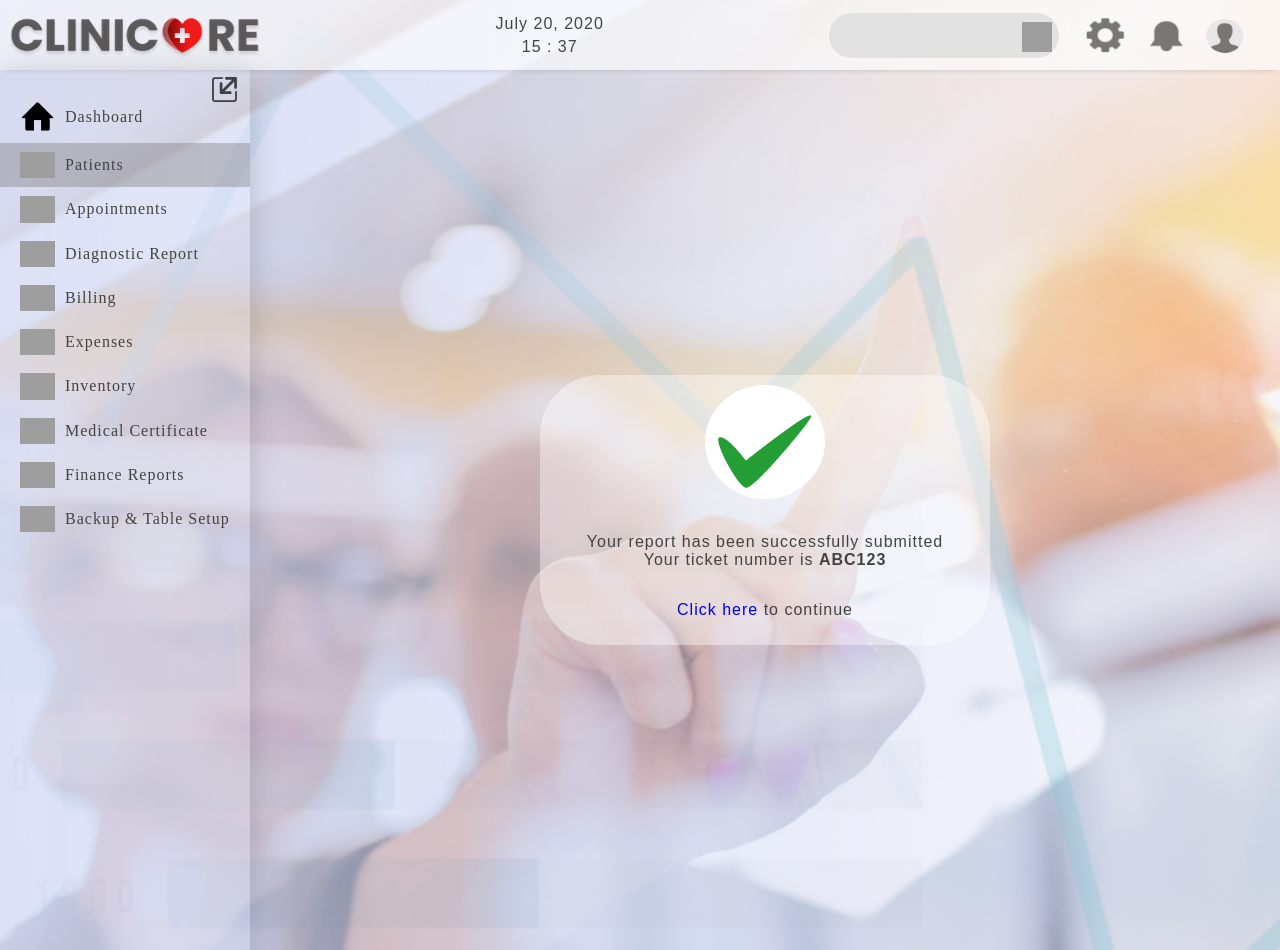
After one commit to takieddinetorki/Smart-Clinic-System-Full, a PHP site: page /report_bug_success.html in a window 1280 px wide. The commit adds this page. Run offline with PHP 8.4, Linux system fonts and the light colour scheme; grey boxes are pictures that could not be loaded.

Commit message:
added conformation page and fixed minor issues

```diff
--- a/smart-clinic-web-application-frontend/smart clinic updates/appointment.html
+++ b/smart-clinic-web-application-frontend/smart clinic updates/appointment.html
@@ -119,8 +119,8 @@
                     <div class="card calender-wrapper d-grid">
                         <div class="form-inline chead">
                             <button id="previous" onclick="previous()">&#60;</button>
-                            <h2 class="card-header" id="monthAndYear" data-language='en' data-min-view="months"
-                                data-view="months" data-date-format="MM yyyy"></h2>
+                            <h2 style="white-space: nowrap;" class="card-header" id="monthAndYear" data-language='en'
+                                data-min-view="months" data-view="months" data-date-format="MM yyyy"></h2>
                             <button id="next" onclick="next()">&#62;</button>
                         </div>
                         <table class=" table table-bordered ">
--- /dev/null
+++ b/smart-clinic-web-application-frontend/smart clinic updates/report_bug_success.html
@@ -0,0 +1,137 @@
+<html lang="en">
+
+<head>
+    <meta charset="UTF-8" />
+    <meta name="viewport" content="width=device-width, initial-scale=1.0" />
+    <title>Clinic Name</title>
+    <link rel="stylesheet" href="styles/layout.css" />
+    <link rel="stylesheet" href="styles/confirmation.css">
+</head>
+
+
+
+<body>
+    <div class="container" id="container">
+        <div class="header">
+            <img class="logo" src="src/img/heading.png" alt="ClinicCareLogo" />
+
+            <div class="date-time">
+                <p id="date"></p>
+                <p id="time"></p>
+            </div>
+
+            <div class="search-bar">
+                <div class="dropdown-box">
+                    <input type="text" name="search" autocomplete="off" />
+                    <a href="#" class="searching-button"><img class="nav-icon" src="src/img/magnify-glass.svg"
+                            alt="" /></a>
+
+                    <div class="searchbar-dropdown">
+                        <input type="radio" id="search-by-id" name="src" />
+                        <label for="search-by-id">Search by ID</label>
+                        <br />
+                        <br />
+                        <input type="radio" id="search-by-name" name="src" />
+                        <label for="search-by-name">Search by Name</label>
+                    </div>
+                </div>
+            </div>
+
+            <div class="nav-images">
+                <a href="#" class="nav-logos"><img src="src/img/settings.png" alt="" /></a>
+
+                <div class="dropdown-notification">
+                    <a href="#" class="nav-logos"><img src="src/img/notification.png" alt="" /></a>
+                    <div class="dropdown-content">
+                        <a href="#">You have missed an appointment</a>
+                        <a href="#">Clear all notification</a>
+                    </div>
+                </div>
+
+                <div class="dropdown-user">
+                    <a href="# " class="nav-logos"><img src="src/img/user.png " alt=" " /></a>
+                    <div class="dropdown-content2">
+                        <a href="#">My Profile</a>
+                        <a href="#">Logout</a>
+                    </div>
+                </div>
+            </div>
+        </div>
+
+        <div class="sidebar" id="sidebar">
+            <div class="toggle-btn" id="toggler" onclick="toggleSidebar()">
+                <a href="" onclick=" return false">
+                    <img src="src/img/resize.svg" alt="">
+                </a>
+            </div>
+            <a href="#home"><img src="src/img/home.png" />
+                <div class="small_sidebar">Dashboard</div>
+            </a>
+            <a href="#home" class="nav-active"><img src="src/img/patient.svg" />
+                <div class="small_sidebar">Patients</div>
+            </a>
+            <a href=""><img src="src/img/appointment-icon.svg" alt="" />
+                <div class="small_sidebar">Appointments</div>
+            </a>
+            <a href=""><img src="src/img/diagnostic.svg" alt="" />
+                <div class="small_sidebar"> Diagnostic Report</div>
+            </a>
+            <a href=""><img src="src/img/finance.svg" alt="" />
+                <div class="small_sidebar">Billing</div>
+            </a>
+            <a href=""><img src="src/img/prescription.svg" alt="" />
+                <div class="small_sidebar">Expenses</div>
+            </a>
+            <a href=""><img src="src/img/inventory.svg" alt="" />
+                <div class="small_sidebar">Inventory</div>
+            </a>
+            <a href="#service"><img src="src/img/mc.svg" alt="" />
+                <div class="small_sidebar">Medical Certificate</div>
+            </a>
+            <a href="#clients"><img src="src/img/cash.svg" alt="" />
+                <div class="small_sidebar">Finance Reports</div>
+            </a>
+            <a href="#contact"><img src="src/img/settings-tools.svg" alt="" />
+                <div class="small_sidebar">Backup & Table Setup</div>
+            </a>
+        </div>
+
+        <div class="main" style="display: flex; justify-content: center; align-items: center;">
+            <div class="tick-container">
+                <div class="tick">
+                    <img src="src/img/tick-icon.png" alt="">
+                </div>
+                <br>
+                <p>Your report has been successfully submitted
+                    <br>Your ticket number is <strong>ABC123</strong></br>
+                    <p><a href="#">Click here </a> to continue</p>
+            </div>
+
+        </div>
+    </div>
+
+
+
+    <script type="text/javascript" src="src/js/layout.js"></script>
+    <script type="text/javascript">
+        function toggleSidebar() {
+            document
+                .getElementById("container")
+                .classList.toggle("container-no-sidebar");
+            document.getElementById("toggler").classList.toggle("toggle-icon-placement");
+            document.getElementById("sidebar").classList.toggle("small_width");
+            var hiddiv = document.getElementsByClassName("small_sidebar");
+            for (var i = 0; i < hiddiv.length; i++) {
+                hiddiv[i].classList.toggle("hidden_sidebar");
+            }
+        }
+    </script>
+
+
+
+</body>
+
+
+
+
+</html>
--- a/smart-clinic-web-application-frontend/smart clinic updates/styles/appointment.css
+++ b/smart-clinic-web-application-frontend/smart clinic updates/styles/appointment.css
@@ -4,9 +4,10 @@
 }
 /*for search bar*/
 .status_dpdwn {
+  -webkit-appearance: button;
   background: unset;
   padding-left: 0;
-  width: 90px;
+  width: 94px;
   text-overflow: ellipsis;
 }
 
@@ -21,7 +22,7 @@
 }
 
 .status_dpdwn2 {
-  width: 85px;
+  width: 94px;
 }
 
 /********************************************************/
--- a/smart-clinic-web-application-frontend/smart clinic updates/styles/appointment_list.css
+++ b/smart-clinic-web-application-frontend/smart clinic updates/styles/appointment_list.css
@@ -8,6 +8,7 @@
   padding-left: 0;
   width: 90px;
   text-overflow: ellipsis;
+  -webkit-appearance: button;
 }
 
 .status {
--- /dev/null
+++ b/smart-clinic-web-application-frontend/smart clinic updates/styles/confirmation.css
@@ -0,0 +1,34 @@
+.tick-container {
+  background-color: rgba(255, 255, 255, 0.4);
+
+  width: 430px;
+  height: 250px;
+  display: flex;
+  flex-direction: column;
+  align-items: center;
+  border-radius: 60px;
+  text-align: center;
+  font-family: "Poppins", sans-serif;
+  font-size: 16px;
+  padding: 10px;
+}
+
+.tick {
+  border-radius: 50%;
+  background-color: white;
+  height: 120px;
+  width: 120px;
+  display: flex;
+  justify-content: center;
+  align-items: center;
+}
+
+a {
+  text-decoration: none;
+  letter-spacing: 1px;
+}
+
+p {
+  letter-spacing: 1px;
+  text-align: center;
+}
```
Also changed, not shown: smart-clinic-web-application-frontend/smart clinic updates/account_created_msg.html (added, +131 -0 lines), smart-clinic-web-application-frontend/smart clinic updates/styles/diagnostic.css (+12 -14 lines), smart-clinic-web-application-frontend/README.md (added).
